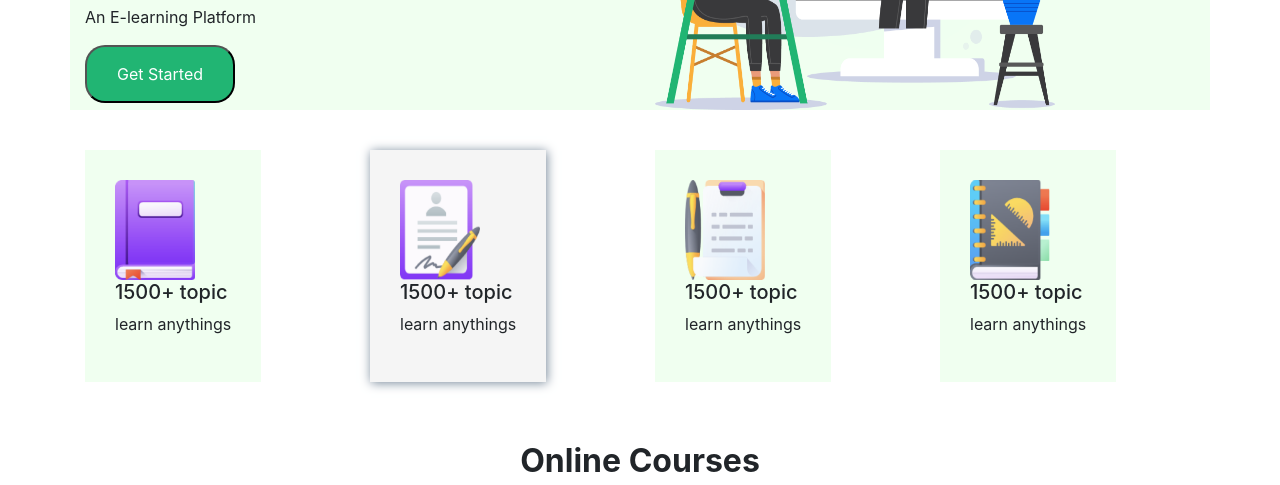
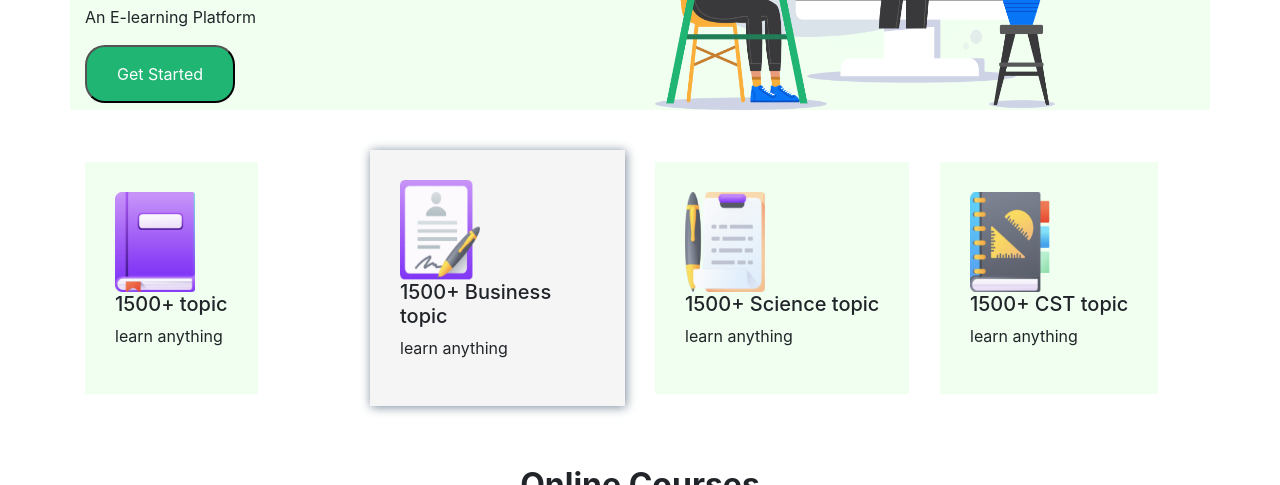
Before and after one commit to FahmidaAz/group1-E-School, a plain HTML site: page index.html in a window 1280 px wide. Shown: the part 266-751 px from the top of the page. Drawn offline with nearby package versions, Linux system fonts and the light colour scheme.

Commit message:
topic commit

```diff
--- a/index.html
+++ b/index.html
@@ -70,29 +70,29 @@
                 <div class="cat1">
                <img src="images/ICON/book.png" alt="" class="book">
                <h5>1500+ topic</h5>
-               <p>learn anythings</p>
+               <p>learn anything</p>
                </div>
             </div>
 
             <div class="col-3  d-flex align-items-center">
                 <div class="cat-2">
             <img src="images/ICON/Student.png" alt="" class="book">
-            <h5>1500+ topic</h5>
-               <p>learn anythings</p>
+            <h5>1500+ Business topic</h5>
+               <p>learn anything</p>
             </div>
             </div>
             <div class="col-3  d-flex align-items-center">
                 <div class="cat-3">
              <img src="images/ICON/Test.png" alt="" class="book">
-             <h5>1500+ topic</h5>
-               <p>learn anythings</p>
+             <h5>1500+ Science topic</h5>
+               <p>learn anything</p>
              </div>
             </div>
             <div class="col-3  d-flex align-items-center">
                 <div class="cat-4">
               <img src="images/ICON/Students.png" alt="" class="book">
-              <h5>1500+ topic</h5>
-               <p>learn anythings</p>
+              <h5>1500+ CST topic</h5>
+               <p>learn anything</p>
               </div>
             </div>
         </div>
```
